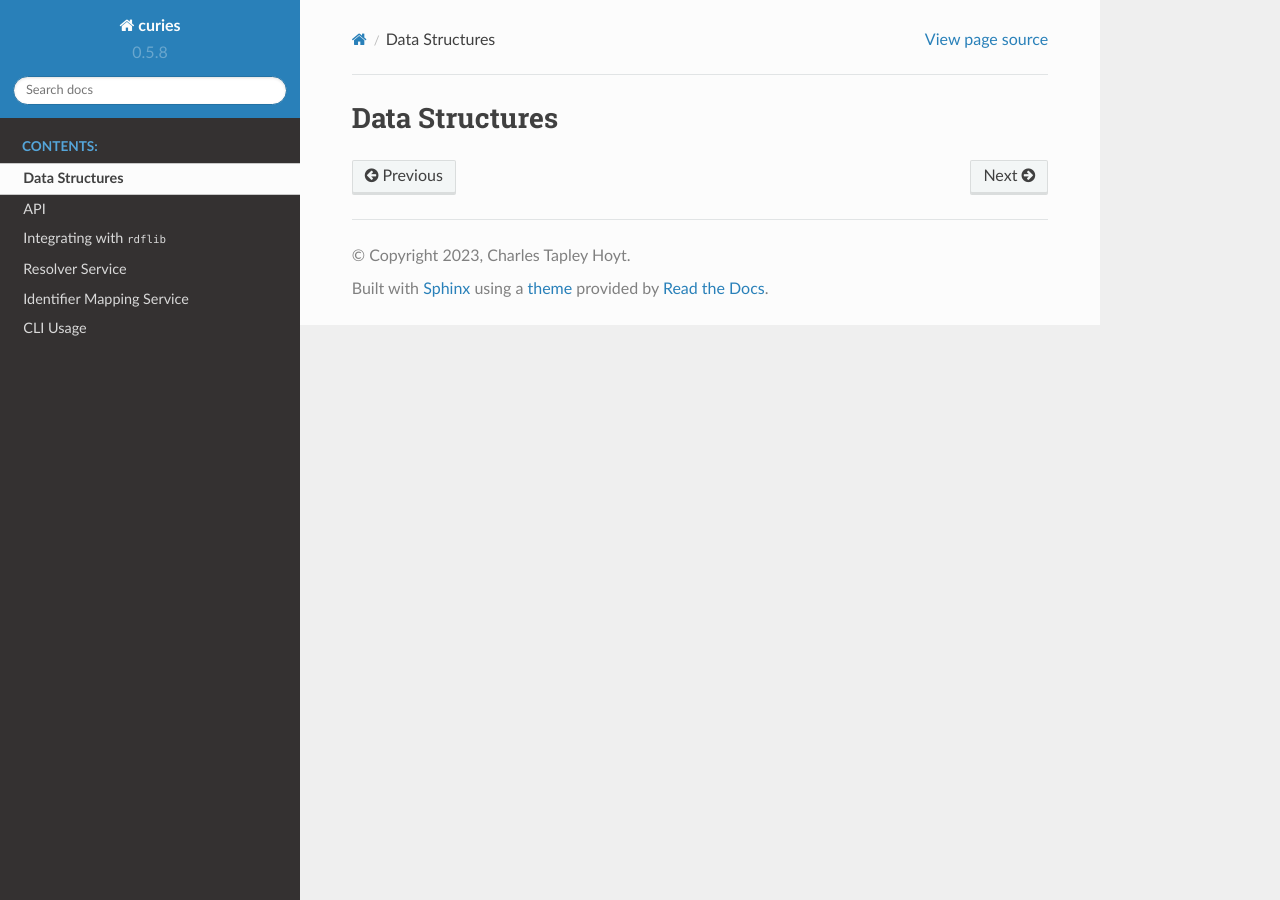
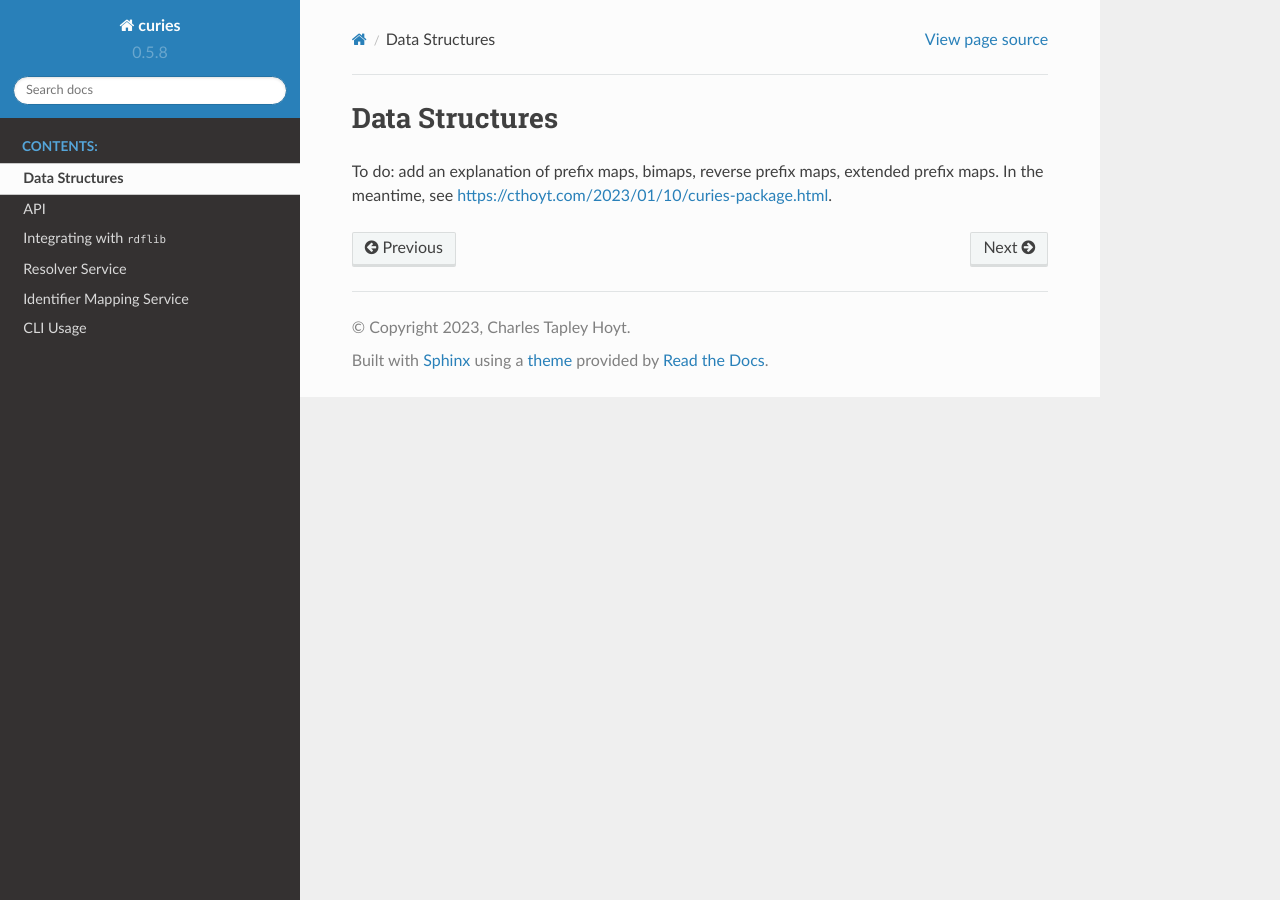
Before and after one commit to biopragmatics/curies, a Sphinx documentation site: the page built from docs/source/struct.rst, in a window 1280 px wide. Built offline with Sphinx 7.4.7 and the Read the Docs theme 2.0.0, drawn with Linux system fonts in a browser that asks for light colours.

Commit message:
Update struct.rst

```diff
--- a/docs/source/struct.rst
+++ b/docs/source/struct.rst
@@ -1,2 +1,4 @@
 Data Structures
 ===============
+To do: add an explanation of prefix maps, bimaps, reverse prefix maps, extended prefix maps.
+In the meantime, see https://cthoyt.com/2023/01/10/curies-package.html.
```
